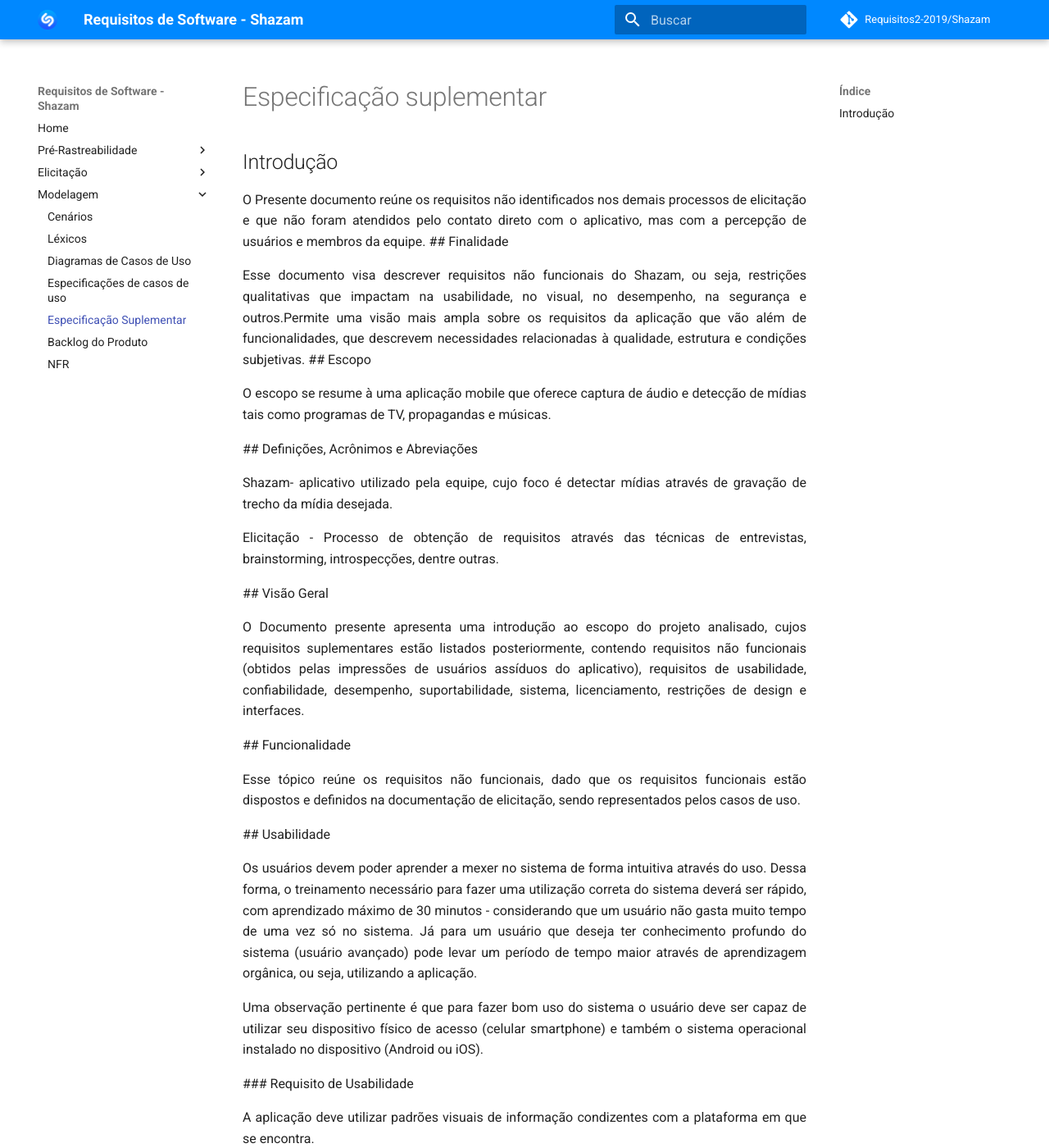
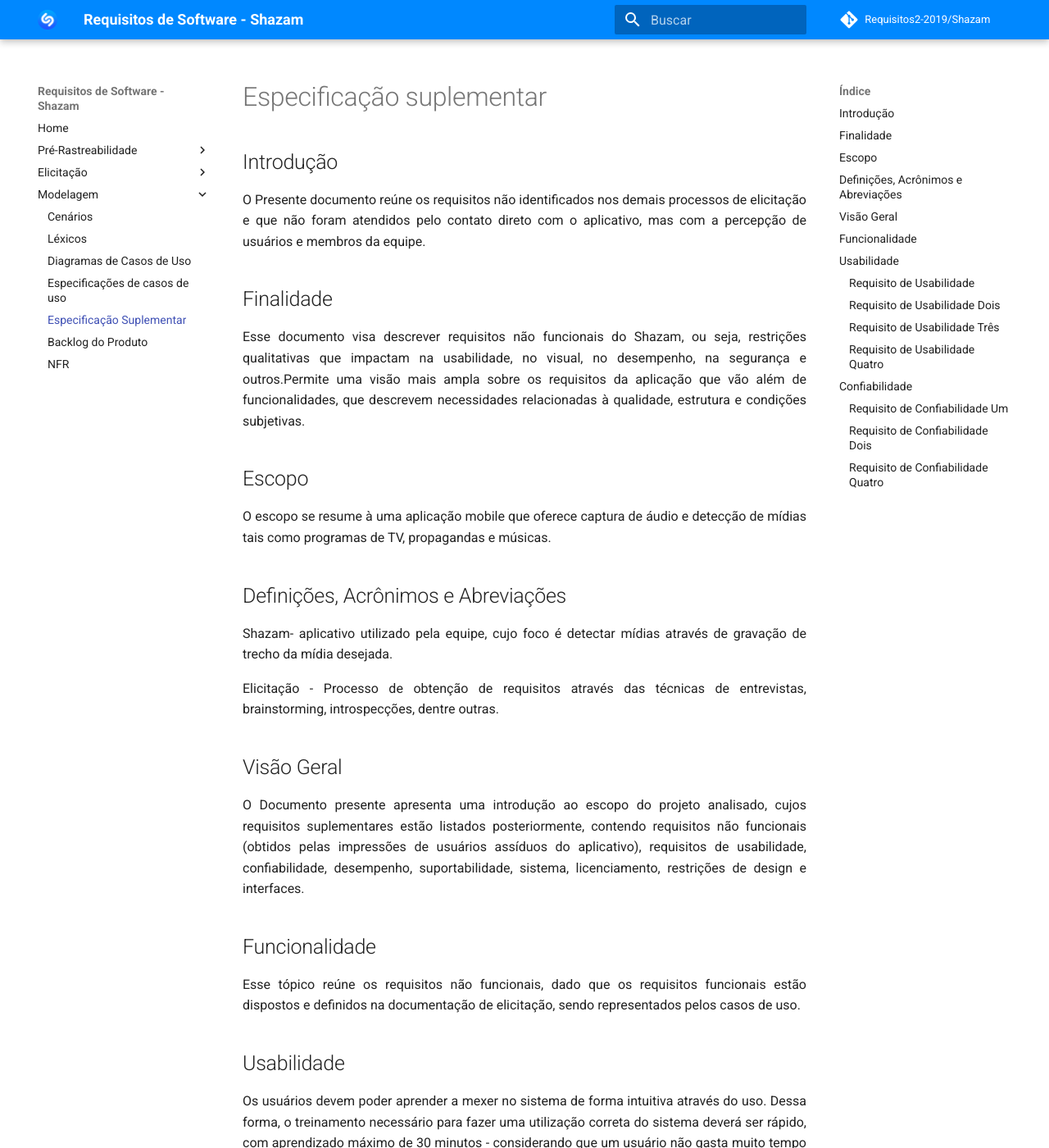
Before and after one commit to Wictorgirardi/2019.2-Shazam, an MkDocs documentation site: the page built from docs/modelagem/especificacaoSuplementar.md, in a window 1280 px wide and 1400 px high. Shown: the whole window at 82% size. Built offline with MkDocs 1.6.1 and Material for MkDocs 9.7.7, drawn with Linux system fonts in a browser that asks for light colours; comment, search, counter and statistics services are not loaded; some of the changed text lies outside the part shown.

Commit message:
Update especificacaoSuplementar.md

```diff
--- a/docs/modelagem/especificacaoSuplementar.md
+++ b/docs/modelagem/especificacaoSuplementar.md
@@ -2,11 +2,11 @@
 
 ## Introdução
 
-<p align="justify">O Presente documento reúne os requisitos não identificados nos demais processos de elicitação e que não foram atendidos pelo contato direto com o aplicativo, mas com a percepção de usuários e membros da equipe.
+<p align="justify">O Presente documento reúne os requisitos não identificados nos demais processos de elicitação e que não foram atendidos pelo contato direto com o aplicativo, mas com a percepção de usuários e membros da equipe.</p>
 
 ## Finalidade
 
-<p align="justify">Esse documento visa descrever requisitos não funcionais do Shazam, ou seja, restrições qualitativas que impactam na usabilidade, no visual, no desempenho, na segurança e outros.Permite uma visão mais ampla sobre os requisitos da aplicação que vão além de funcionalidades, que descrevem necessidades relacionadas à qualidade, estrutura e condições subjetivas.
+<p align="justify">Esse documento visa descrever requisitos não funcionais do Shazam, ou seja, restrições qualitativas que impactam na usabilidade, no visual, no desempenho, na segurança e outros.Permite uma visão mais ampla sobre os requisitos da aplicação que vão além de funcionalidades, que descrevem necessidades relacionadas à qualidade, estrutura e condições subjetivas.</p>
 
 ## Escopo
 
@@ -29,7 +29,7 @@
 ## Usabilidade
 
 <p align="justify">Os usuários devem poder aprender a mexer no sistema de forma intuitiva através do uso. Dessa forma, o treinamento necessário para fazer uma utilização correta do sistema deverá ser rápido, com aprendizado máximo de 30 minutos - considerando que um usuário não gasta muito tempo de uma vez só no sistema. Já para um usuário que deseja ter conhecimento profundo do sistema (usuário avançado) pode levar um período de tempo maior através de aprendizagem orgânica, ou seja, utilizando a aplicação.</p>
- <p align="justify">Uma observação pertinente é que para fazer bom uso do sistema o usuário deve ser capaz de utilizar seu dispositivo físico de acesso (celular smartphone) e também o sistema operacional instalado no dispositivo (Android ou iOS).</p>
+<p align="justify">Uma observação pertinente é que para fazer bom uso do sistema o usuário deve ser capaz de utilizar seu dispositivo físico de acesso (celular smartphone) e também o sistema operacional instalado no dispositivo (Android ou iOS).</p>
 
 ### Requisito de Usabilidade
 <p align="justify">A aplicação deve utilizar padrões visuais de informação condizentes com a plataforma em que se encontra.</p>
```
